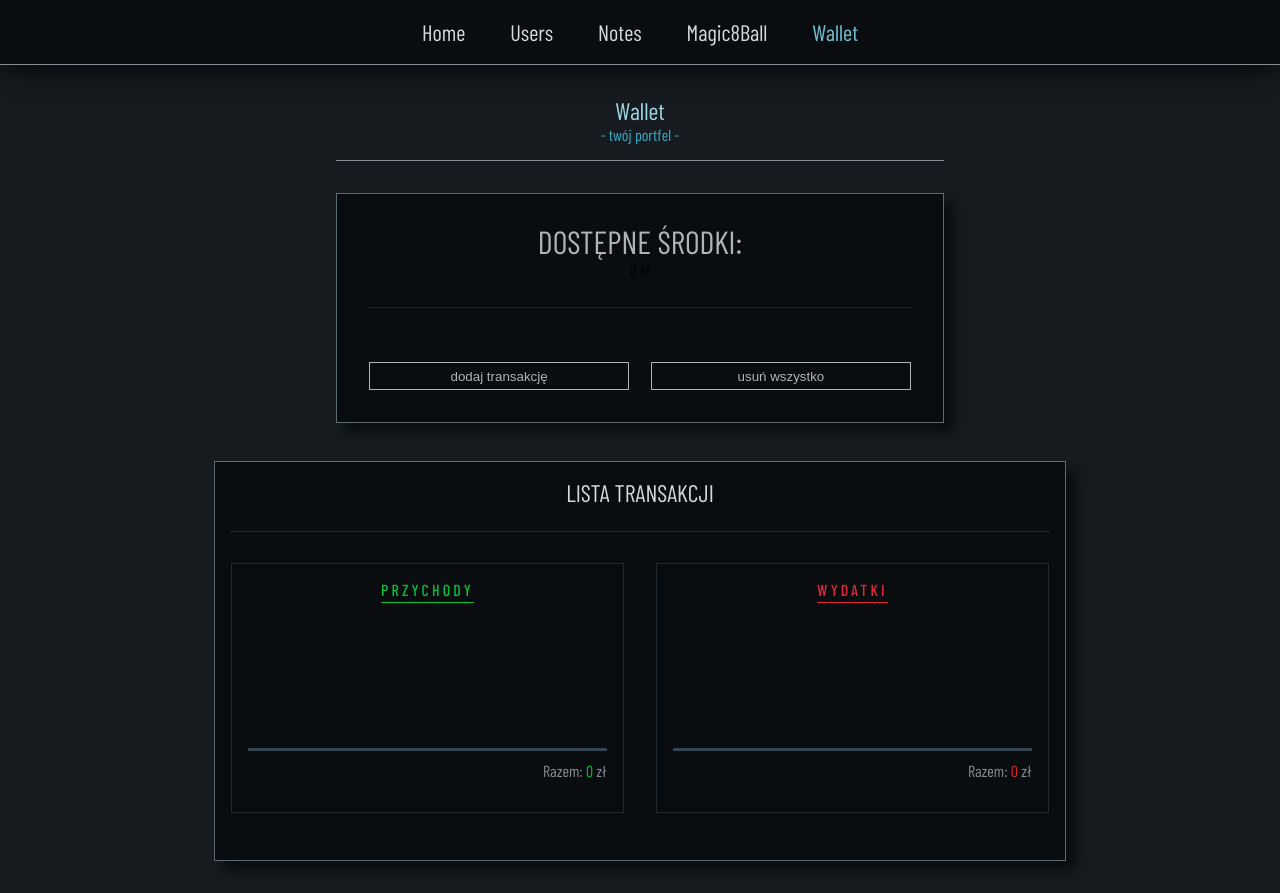
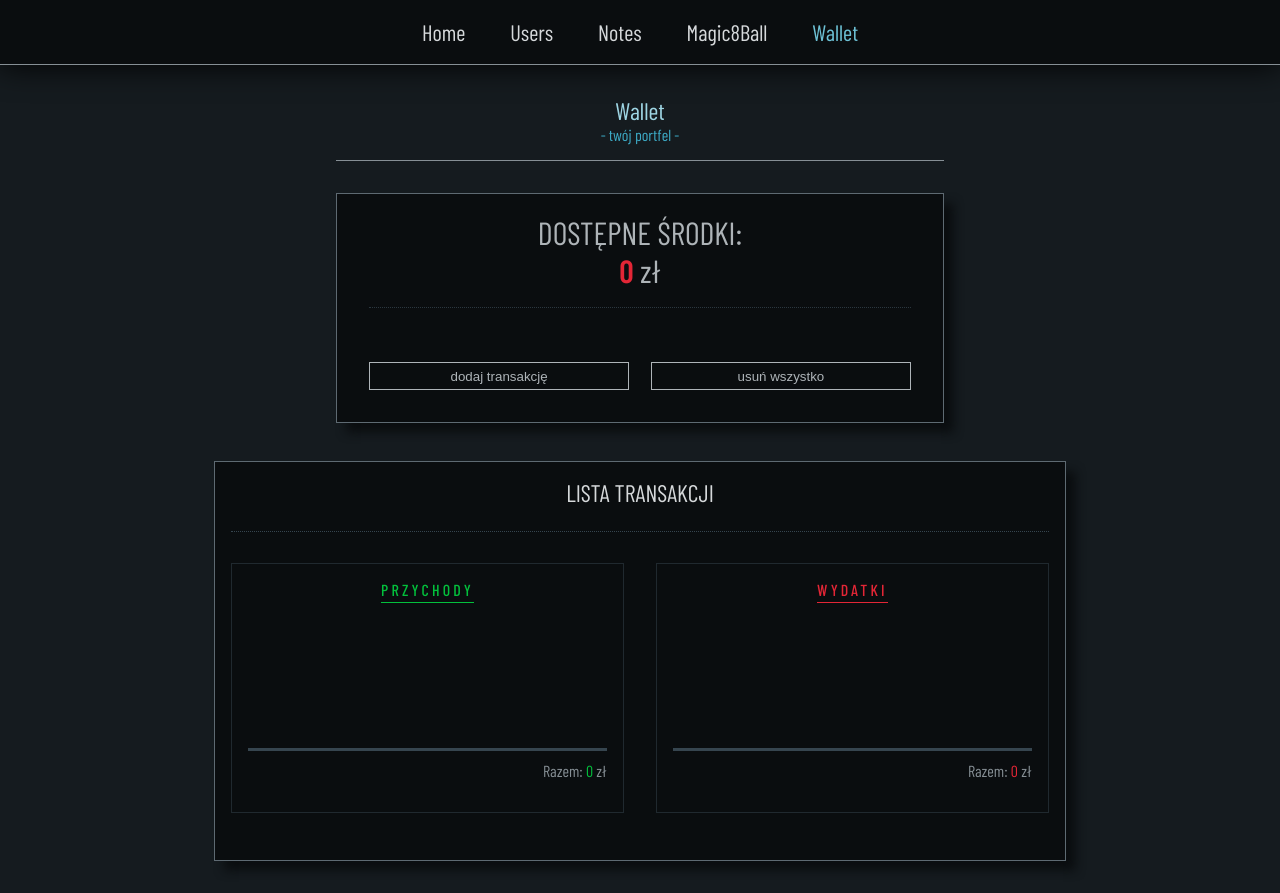
Before and after one commit to Scorpion19702022/SIMPLE_PROJECT_REACT_REDUX, a React (Vite) app: page /Wallet in a window 1280 px wide. Built offline with nearby package versions, Linux system fonts and the light colour scheme; a web font is replaced by a local one.

Commit message:
added style

```diff
--- a/src/Components/Wallet/Styles/WalletManager.module.css
+++ b/src/Components/Wallet/Styles/WalletManager.module.css
@@ -73,13 +73,19 @@
 	font-weight: 200;
 }
 
-.count {
+.above_value {
 	color: var(--color-income05);
 	font-size: 2em;
 	font-weight: 600;
 }
 
-.span_count {
+.below_value {
+	color: var(--color-expense05);
+	font-size: 2em;
+	font-weight: 600;
+}
+
+.span_value {
 	color: var(--color-dark03);
 	font-weight: 100;
 }
```
